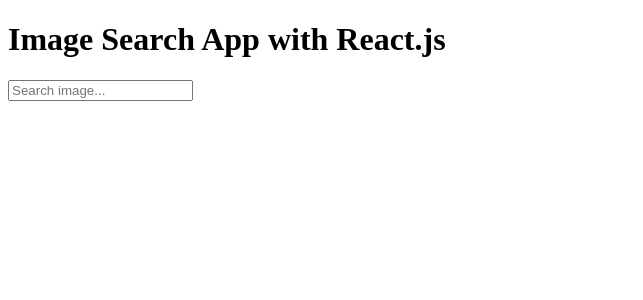
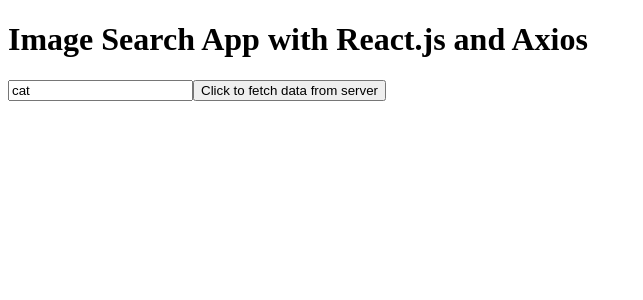
Before and after one commit to fojanb/image-search-app, a React (Create React App) app: page / in a window 1280 px wide. Shown: the top 300 px of the page, without its empty margins (0-643 px from the left). Built offline with nearby package versions, Linux system fonts and the light colour scheme; no server answers.

Commit message:
Add event handlers to handle input and form

```diff
--- a/package.json
+++ b/package.json
@@ -6,6 +6,7 @@
     "@testing-library/jest-dom": "^5.16.5",
     "@testing-library/react": "^13.4.0",
     "@testing-library/user-event": "^13.5.0",
+    "axios": "^1.3.6",
     "dotenv": "^16.0.3",
     "react": "^18.2.0",
     "react-dom": "^18.2.0",
--- a/public/index.html
+++ b/public/index.html
@@ -2,15 +2,12 @@
 <html lang="en">
   <head>
     <meta charset="utf-8" />
-    <link rel="icon" href="%PUBLIC_URL%/favicon.ico" />
     <meta name="viewport" content="width=device-width, initial-scale=1" />
     <meta name="theme-color" content="#000000" />
     <meta
       name="description"
       content="Web site created using create-react-app"
     />
-    <link rel="apple-touch-icon" href="%PUBLIC_URL%/logo192.png" />
-    <link rel="manifest" href="%PUBLIC_URL%/manifest.json" />
     <title>React App</title>
   </head>
   <body>
--- /dev/null
+++ b/src/api.js
@@ -0,0 +1,10 @@
+import axios from "axios";
+const searchImage = async (searchQuery) => {
+  const options = {
+    headers: {Authorization: `Client-ID ${process.env.REACT_APP_ACCESS_KEY}`},
+    params: {query:searchQuery},
+  };
+  const response = await axios.get("https://api.unsplash.com/search/photos", options);
+  console.log(response.data.results)
+};
+export default searchImage;
--- a/src/components/SearchBar/SearchBar.js
+++ b/src/components/SearchBar/SearchBar.js
@@ -1,8 +1,16 @@
-const SearchBar = () => {
+const SearchBar = ({ submit , change ,currentValue}) => {
   return (
-    <>
-      <input type="text" autoComplete="off" placeholder="Search image..." required />
-    </>
+    <form onSubmit={submit}>
+      <input
+      onChange={change}
+        type="text"
+        autoComplete="off"
+        placeholder="Search image..."
+        value={currentValue}
+        required
+      />
+      <button type="submit">Click to fetch data from server</button>
+    </form>
   );
 };
 export default SearchBar;
--- a/src/container/App/App.js
+++ b/src/container/App/App.js
@@ -1,11 +1,23 @@
+import searchImage from "../../api";
+import { useState } from "react";
 import SearchBar from "../../components/SearchBar/SearchBar";
 const App = () => {
-    const {REACT_APP_ACCESS_KEY} = process.env;
-    console.log(REACT_APP_ACCESS_KEY)
+  const [term, setTerm] = useState("cat");
+  const changeHandler = (e) => {
+    setTerm(e.target.value);
+  };
+  const submitHandler = (e) => {
+    e.preventDefault();
+    searchImage(term);
+  };
   return (
     <>
-      <h1>Image Search App with React.js</h1>
-      <SearchBar />
+      <h1>Image Search App with React.js and Axios</h1>
+      <SearchBar
+        submit={(e) => submitHandler(e)}
+        change={(e) => changeHandler(e)}
+        currentValue = {term}
+      />
     </>
   );
 };
```
Also changed, not shown: 1 other file (tests, documents, lock files or other folders).
